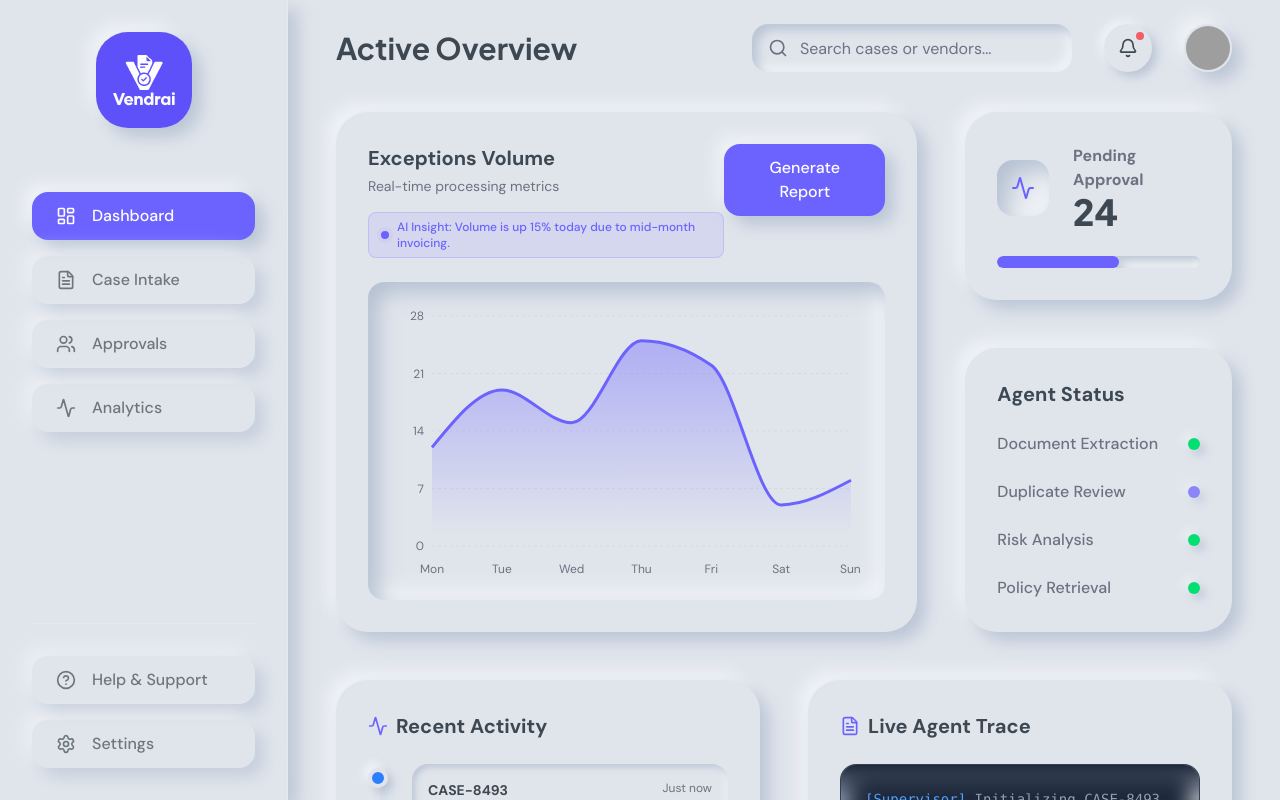
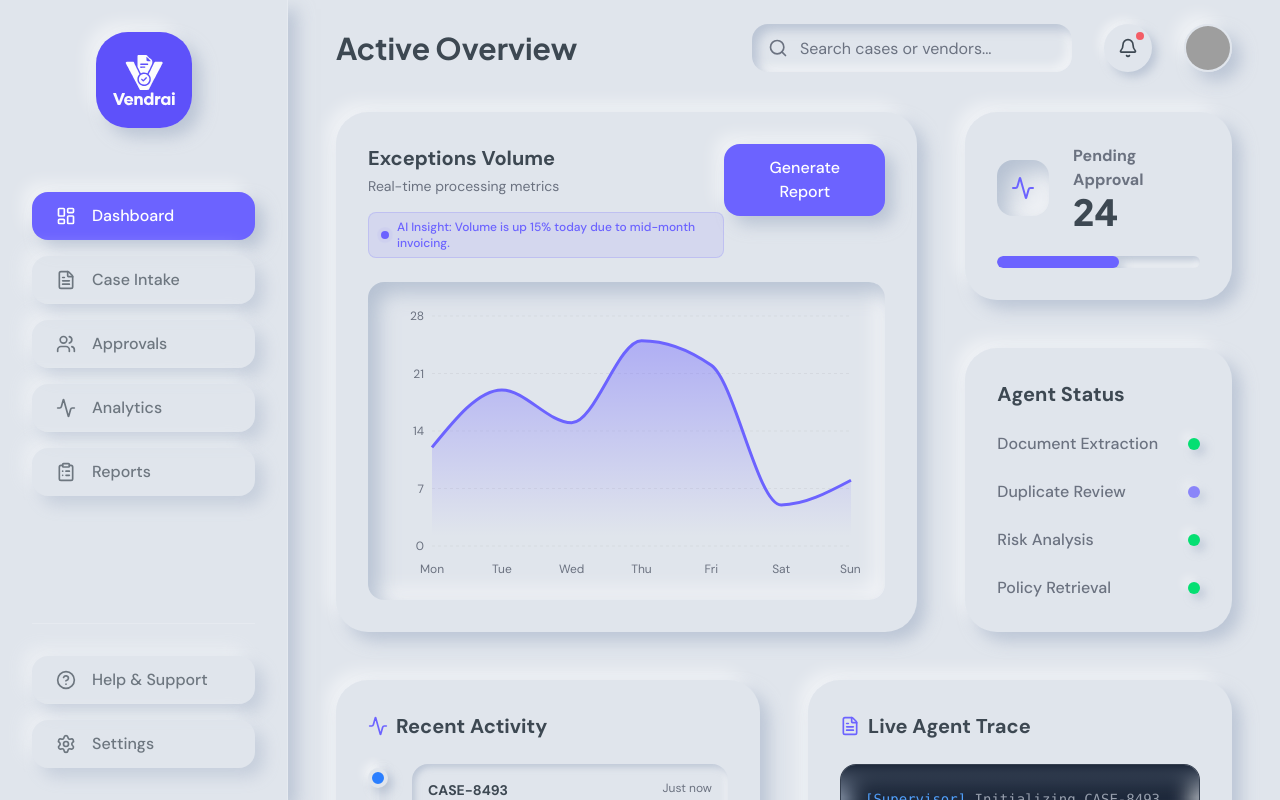
Before and after one commit to neurox-1-0/vendrai, a Next.js app in the folder apps/web/: page / in a window 1280 px wide. Built offline with nearby package versions, Linux system fonts and the light colour scheme; grey boxes are pictures that could not be loaded.

Commit message:
feat: add Reports navigation item to sidebar with ClipboardList icon

```diff
--- a/apps/web/src/components/layout/sidebar.tsx
+++ b/apps/web/src/components/layout/sidebar.tsx
@@ -4,7 +4,7 @@ import React from 'react';
 import Link from 'next/link';
 import { usePathname } from 'next/navigation';
 import { Button } from '@/components/ui/button';
-import { LayoutDashboard, FileText, Users, Activity, Settings, HelpCircle, LogOut } from 'lucide-react';
+import { LayoutDashboard, FileText, Users, Activity, Settings, HelpCircle, ClipboardList } from 'lucide-react';
 import { motion } from 'framer-motion';
 
 export function Sidebar() {
@@ -15,6 +15,7 @@ export function Sidebar() {
     { name: 'Case Intake', href: '/cases/new', icon: FileText },
     { name: 'Approvals', href: '/approvals', icon: Users },
     { name: 'Analytics', href: '/analytics', icon: Activity },
+    { name: 'Reports', href: '/reports', icon: ClipboardList },
   ];
 
   return (
```
